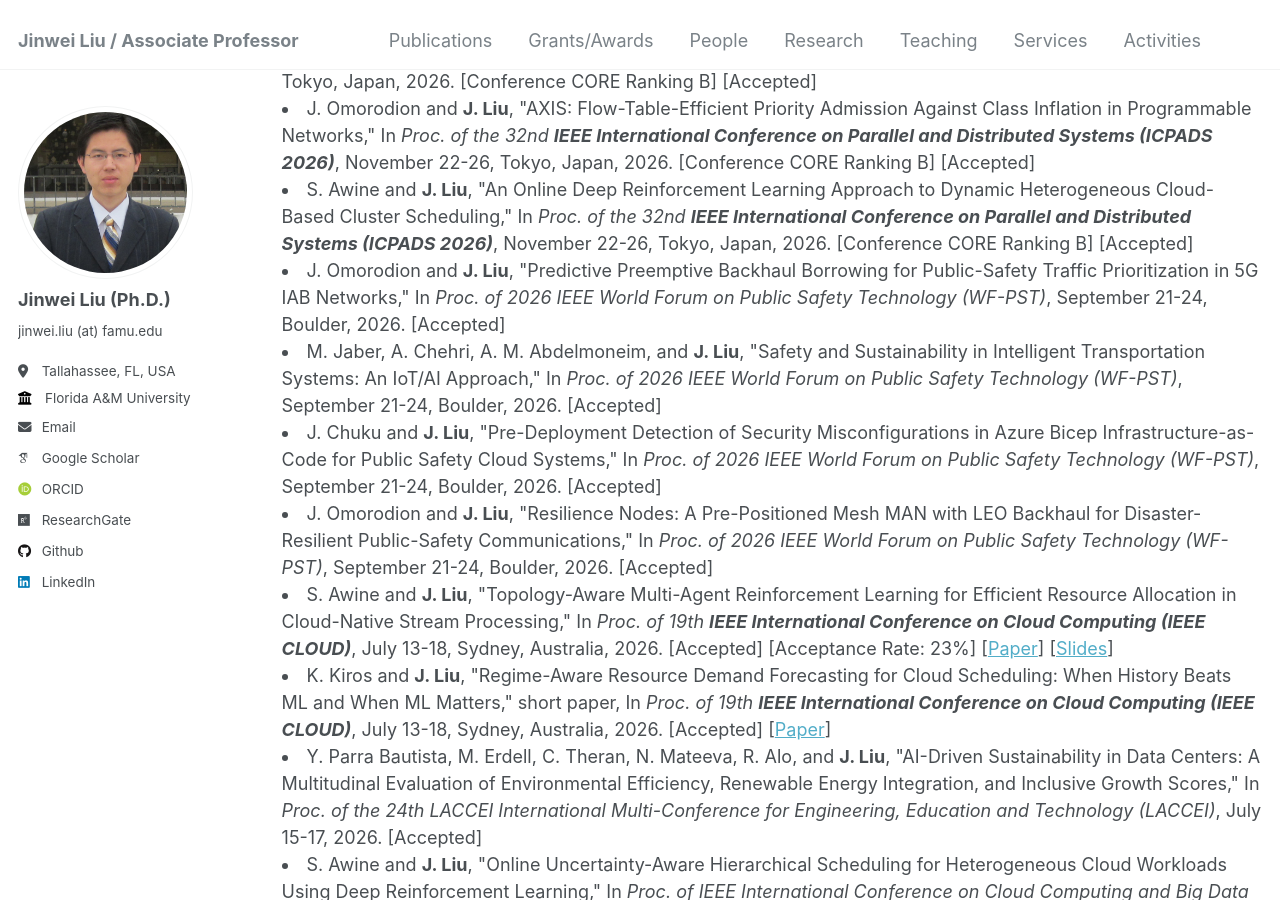
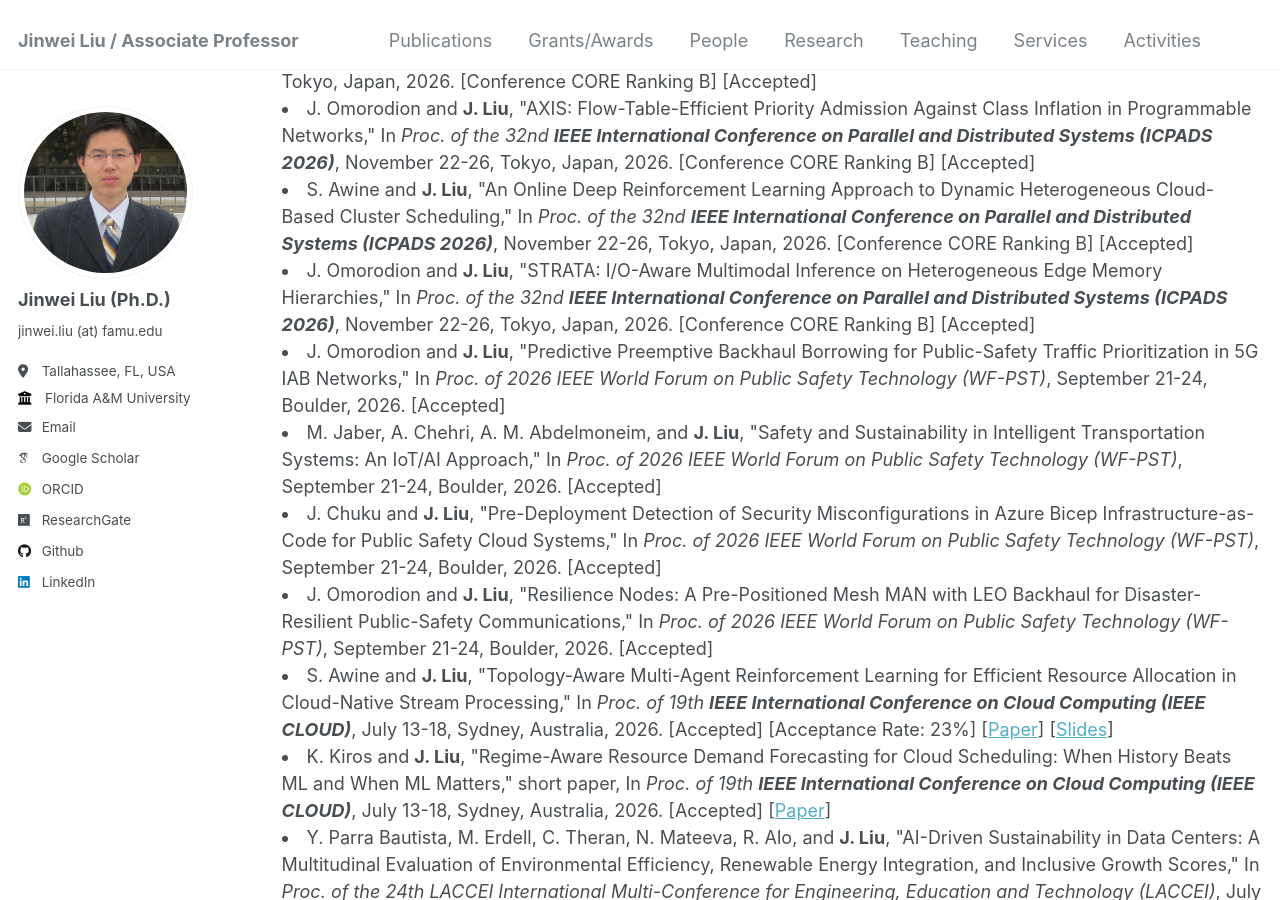
Before and after one commit to jinweiliucu/jinweiliucu.github.io, a Jekyll site: the page built from _publications/publications.html, in a window 1280 px wide and 900 px high, scrolled down 383 px. Built offline with Jekyll 4.4.1, drawn with Linux system fonts in a browser that asks for light colours; some web fonts are replaced.

Commit message:
Update publications.html

```diff
--- a/_publications/publications.html
+++ b/_publications/publications.html
@@ -31,6 +31,13 @@ author_profile: true
 
 	<li>
     S. Awine and <strong>J. Liu</strong>, "An Online Deep Reinforcement Learning Approach to Dynamic Heterogeneous Cloud-Based Cluster Scheduling,"
+    In <em>Proc. of the 32nd <strong>IEEE International Conference on Parallel and Distributed Systems (ICPADS 2026)</strong></em>, November 22-26, Tokyo, Japan, 2026. [Conference CORE Ranking B] [Accepted]
+    <!-- [<a href="/files/articles/CLOUD2026SlidesLiu.pdf">Slides</a>]</span> -->
+    </span><br>
+    </li>
+
+	<li>
+    J. Omorodion and <strong>J. Liu</strong>, "STRATA: I/O-Aware Multimodal Inference on Heterogeneous Edge Memory Hierarchies,"
     In <em>Proc. of the 32nd <strong>IEEE International Conference on Parallel and Distributed Systems (ICPADS 2026)</strong></em>, November 22-26, Tokyo, Japan, 2026. [Conference CORE Ranking B] [Accepted]
     <!-- [<a href="/files/articles/CLOUD2026SlidesLiu.pdf">Slides</a>]</span> -->
     </span><br>
```
